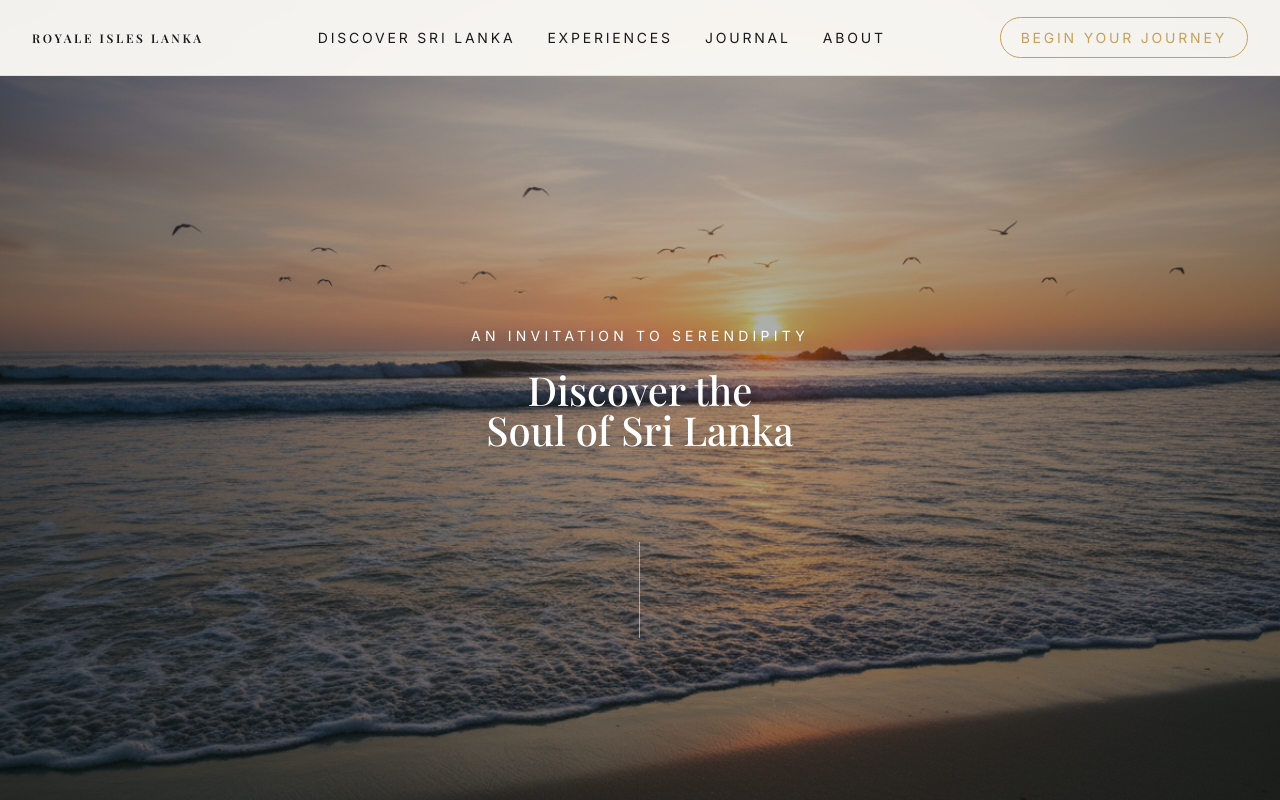
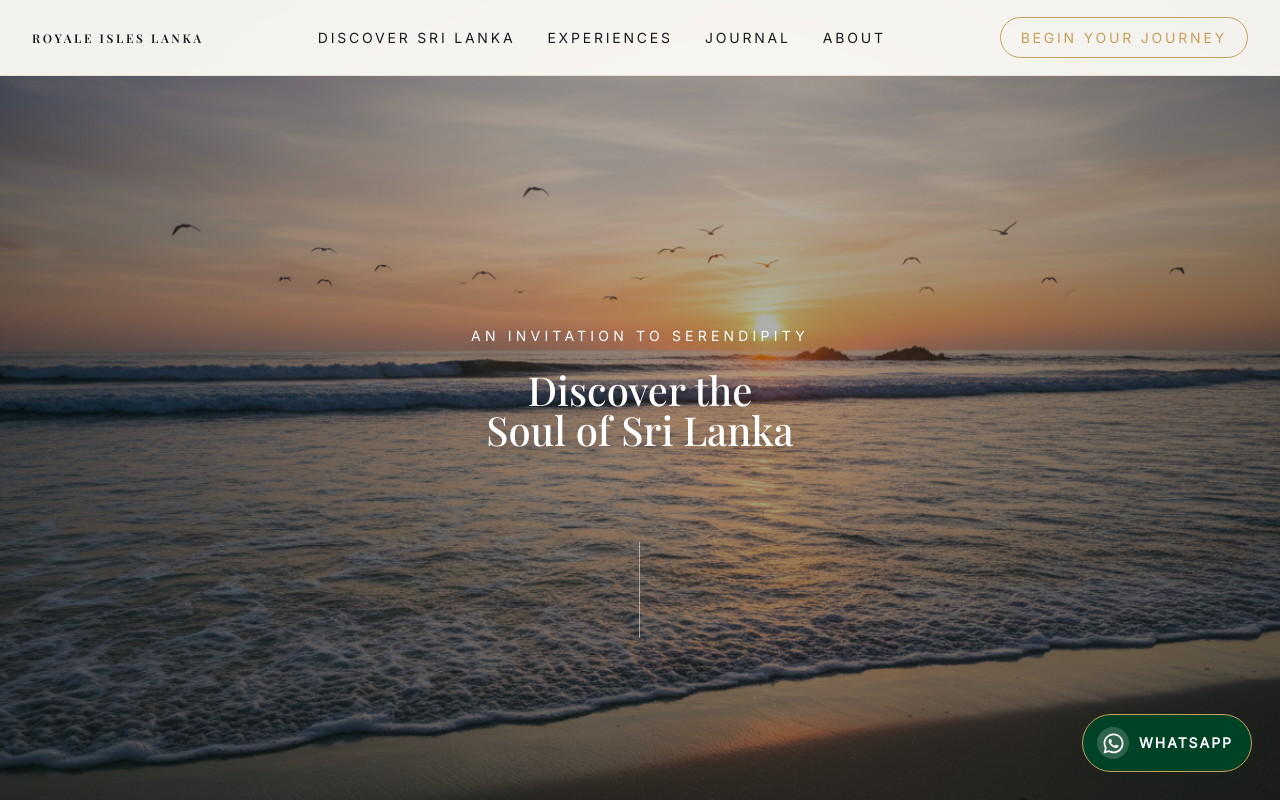
Before and after one commit to teameunoiasolutions/ril-homepage-rebuild, a React (Vite) app: page / in a window 1280 px wide. Shown: the top 800 px of the page. Built offline with nearby package versions, Linux system fonts and the light colour scheme; a web font is replaced by a local one.

Commit message:
Whatsapp Integration

```diff
--- /dev/null
+++ b/src/components/FloatingWhatsAppButton/FloatingWhatsAppButton.css
@@ -0,0 +1,71 @@
+.floating-whatsapp-button {
+  position: fixed;
+  right: 28px;
+  bottom: 28px;
+  z-index: 1100;
+  display: inline-flex;
+  align-items: center;
+  gap: 10px;
+  min-height: 56px;
+  padding: 12px 18px 12px 14px;
+  border: 1px solid var(--color-accent);
+  border-radius: 999px;
+  background: var(--color-primary);
+  color: var(--color-text-inverse);
+  box-shadow: 0 18px 44px rgba(13, 31, 23, 0.28);
+  font-size: var(--font-size-button);
+  font-weight: 700;
+  letter-spacing: 0.14em;
+  line-height: 1;
+  text-decoration: none;
+  text-transform: uppercase;
+  transition:
+    transform 180ms ease,
+    box-shadow 180ms ease,
+    background-color 180ms ease;
+}
+
+.floating-whatsapp-button:hover,
+.floating-whatsapp-button:focus-visible {
+  background: var(--color-primary-hover);
+  box-shadow: 0 22px 54px rgba(13, 31, 23, 0.34);
+  transform: translateY(-2px);
+}
+
+.floating-whatsapp-button:focus-visible {
+  outline: 3px solid rgba(197, 160, 89, 0.7);
+  outline-offset: 4px;
+}
+
+.floating-whatsapp-button__icon {
+  display: grid;
+  width: 32px;
+  height: 32px;
+  place-items: center;
+  border-radius: 50%;
+  background: rgba(255, 255, 255, 0.18);
+}
+
+.floating-whatsapp-button__icon svg {
+  width: 25px;
+  height: 25px;
+  fill: currentColor;
+}
+
+@media (max-width: 680px) {
+  .floating-whatsapp-button {
+    right: 18px;
+    bottom: 18px;
+    min-height: 54px;
+    padding: 11px 14px;
+  }
+
+  .floating-whatsapp-button__text {
+    position: absolute;
+    width: 1px;
+    height: 1px;
+    overflow: hidden;
+    clip: rect(0 0 0 0);
+    white-space: nowrap;
+  }
+}
--- /dev/null
+++ b/src/components/FloatingWhatsAppButton/FloatingWhatsAppButton.tsx
@@ -0,0 +1,34 @@
+import './FloatingWhatsAppButton.css'
+
+const defaultMessage =
+  'Hello Royale Isles Lanka, I would like to start planning a Sri Lanka journey.'
+const defaultPhoneNumber = '94763962161'
+
+function getWhatsAppHref() {
+  const phoneNumber = String(import.meta.env.VITE_WHATSAPP_NUMBER ?? defaultPhoneNumber).replace(
+    /\D/g,
+    '',
+  )
+  const message = encodeURIComponent(defaultMessage)
+
+  return `https://wa.me/${phoneNumber}?text=${message}`
+}
+
+export function FloatingWhatsAppButton() {
+  return (
+    <a
+      className="floating-whatsapp-button"
+      href={getWhatsAppHref()}
+      target="_blank"
+      rel="noreferrer"
+      aria-label="Chat with Royale Isles Lanka on WhatsApp"
+    >
+      <span className="floating-whatsapp-button__icon" aria-hidden="true">
+        <svg viewBox="0 0 32 32" focusable="false">
+          <path d="M16.04 3.2c-7.02 0-12.72 5.64-12.72 12.6 0 2.23.6 4.42 1.74 6.34L3.2 28.8l6.86-1.79a12.82 12.82 0 0 0 5.98 1.5c7.02 0 12.72-5.65 12.72-12.6S23.06 3.2 16.04 3.2Zm0 22.98c-1.88 0-3.72-.5-5.33-1.45l-.38-.22-4.07 1.06 1.08-3.92-.25-.4a10.2 10.2 0 0 1-1.57-5.44c0-5.67 4.72-10.28 10.52-10.28s10.52 4.61 10.52 10.28-4.72 10.37-10.52 10.37Zm5.78-7.72c-.31-.16-1.86-.91-2.15-1.01-.29-.11-.5-.16-.71.16-.21.31-.82 1.01-1 1.22-.18.21-.37.23-.68.08-.31-.16-1.33-.49-2.53-1.55-.94-.83-1.57-1.85-1.75-2.16-.18-.31-.02-.48.14-.64.14-.14.31-.36.47-.54.16-.18.21-.31.31-.52.1-.21.05-.39-.03-.54-.08-.16-.71-1.7-.97-2.33-.26-.61-.52-.53-.71-.54h-.61c-.21 0-.55.08-.84.39-.29.31-1.1 1.06-1.1 2.59s1.13 3.01 1.28 3.22c.16.21 2.22 3.36 5.38 4.71.75.32 1.34.52 1.8.66.76.24 1.45.21 2 .13.61-.09 1.86-.75 2.12-1.48.26-.73.26-1.36.18-1.49-.08-.13-.29-.21-.6-.36Z" />
+        </svg>
+      </span>
+      <span className="floating-whatsapp-button__text">WhatsApp</span>
+    </a>
+  )
+}
--- a/src/components/PageLayout/PageLayout.tsx
+++ b/src/components/PageLayout/PageLayout.tsx
@@ -1,4 +1,5 @@
 import type { ReactNode } from 'react'
+import { FloatingWhatsAppButton } from '../FloatingWhatsAppButton/FloatingWhatsAppButton'
 import { SiteFooter } from '../SiteFooter/SiteFooter'
 import { SiteHeader } from '../SiteHeader/SiteHeader'
 import './PageLayout.css'
@@ -9,6 +10,7 @@ export function PageLayout({ children }: { children: ReactNode }) {
       <SiteHeader />
       <div className="page-layout-content">{children}</div>
       <SiteFooter />
+      <FloatingWhatsAppButton />
     </>
   )
 }
```
